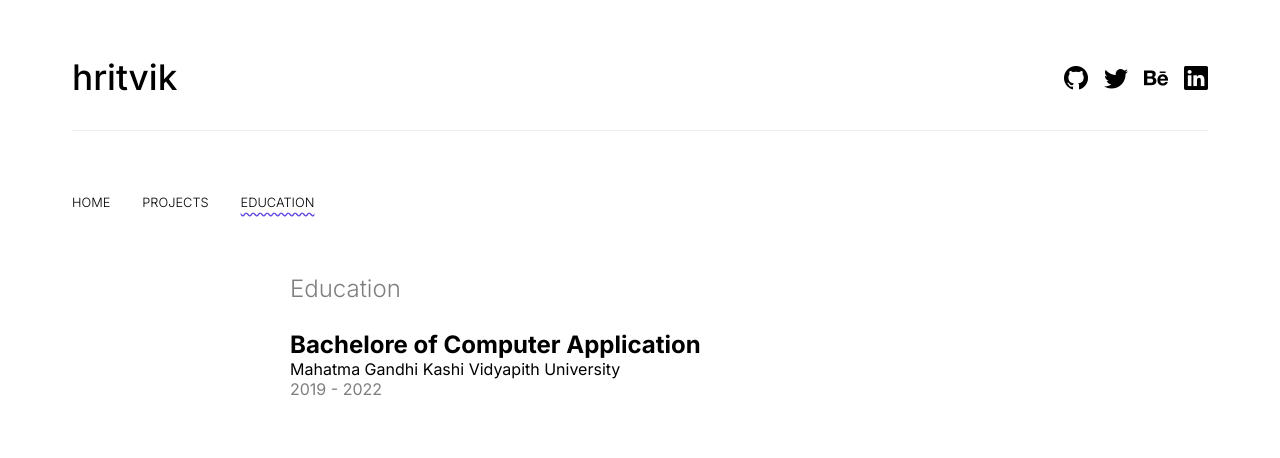
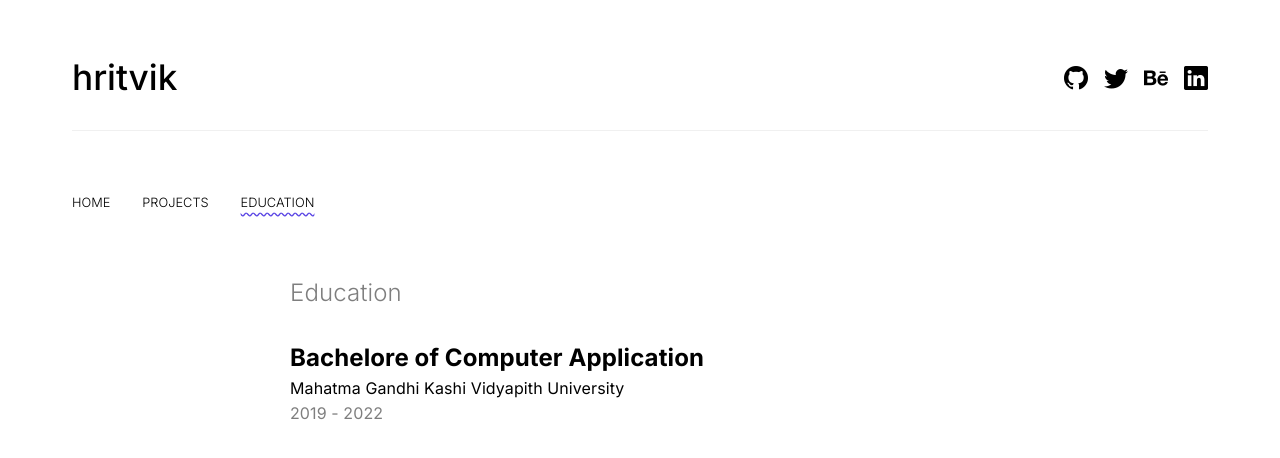
Before and after one commit to Hritvik-Mohan/hm-portfolio, a React (Vite) app: page /education in a window 1280 px wide. Shown: the top 458 px of the page. Built offline with nearby package versions, Linux system fonts and the light colour scheme.

Commit message:
feat added more line height in Education component

```diff
--- a/src/components/Education/Education.css
+++ b/src/components/Education/Education.css
@@ -1,12 +1,15 @@
 .edu {
     display: flex;
+    line-height: 1.6;
     flex-direction: column;
     gap: 0.2rem;
     max-width: 700px;
     margin: 0 auto;
+    letter-spacing: 0.1px;
 }
 
 .edu-title {
+    line-height: 1.5;
 }
 
 .edu-institute {
```
